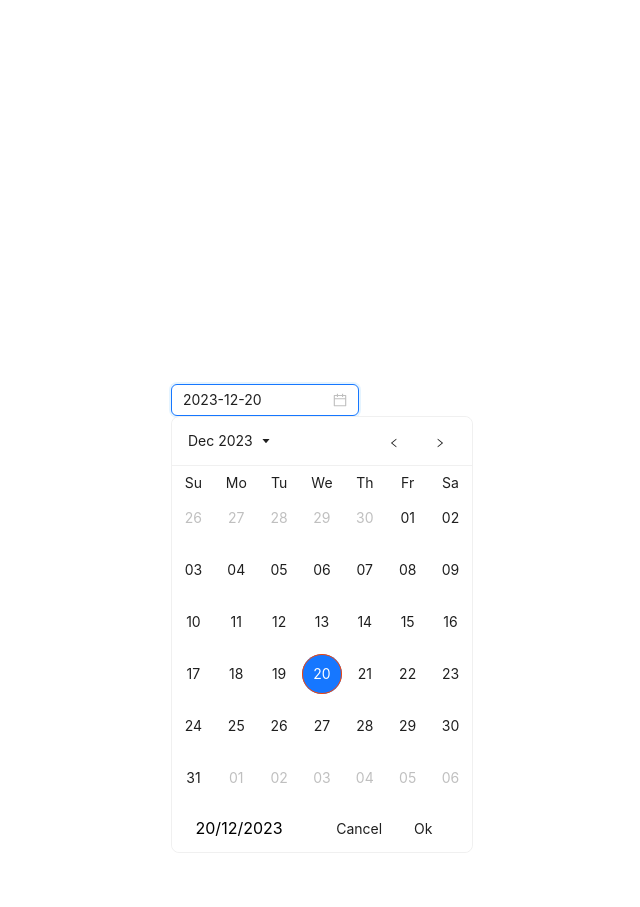
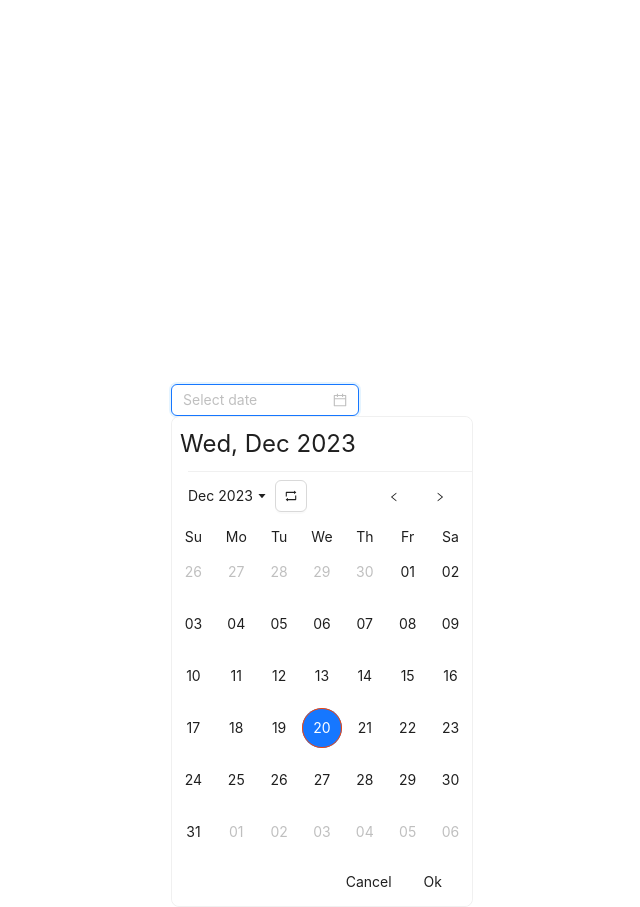
Before and after one commit to quanglong292/test-components, a React (Vite) app: page / in a window 1280 px wide. Both pictures are taken after a click on the element 640 px from the left and 400 px from the top of the page. Shown: the whole page, without its empty margins (375-1015 px from the left). Before the commit the page ends 853 px from the top, so only its background shows below. Built offline with nearby package versions, Linux system fonts and the light colour scheme.

Commit message:
CDatePicker: back current date, improve UI

```diff
--- a/src/components/CCalendar.css
+++ b/src/components/CCalendar.css
@@ -11,9 +11,9 @@
     right: 0;
     bottom: 8px;
     display: flex;
-    justify-content: space-evenly;
+    justify-content: end;
     width: 100%;
-    gap: 14px;
+    padding-right: 14px;
     align-items: center;
 }
 
@@ -69,3 +69,17 @@
     background-color: rgba(0, 0, 0, 0.1);
     padding: 4px;
 } */
+
+.ccalendar .header .label {
+    font-size: 24px;
+    text-align: left;
+}
+
+.ccalendar .ant-picker-panel {
+    border-top: 0px !important;
+}
+
+.date-month-year {
+    display: flex;
+    gap: 4px
+}
--- a/src/components/CCalendar.tsx
+++ b/src/components/CCalendar.tsx
@@ -3,11 +3,12 @@ import dayjs from "dayjs";
 import "dayjs/locale/zh-cn";
 import { Dayjs } from "dayjs";
 import dayLocaleData from "dayjs/plugin/localeData";
-import { Button, Calendar, Select, theme } from "antd";
+import { Button, Calendar, Divider, Select, theme } from "antd";
 import "./CCalendar.css";
 import {
   CaretDownOutlined,
   LeftOutlined,
+  RetweetOutlined,
   RightOutlined,
   RollbackOutlined,
 } from "@ant-design/icons";
@@ -145,7 +146,12 @@ const CCalendar = (props: CCalendarProps) => {
               moveType === "left" ? "subtract" : "add"
             ](1, dateType);
 
-            if (moveType === "back") return onTypeChange("month");
+            if (moveType === "back") {
+              if (type === "year") onTypeChange("month");
+              else onChange(dayjs());
+
+              return;
+            }
 
             if (type === "month") onChange(moveTo);
             else {
@@ -157,16 +163,18 @@ const CCalendar = (props: CCalendarProps) => {
           };
 
           return (
-            <div style={{ padding: 8 }}>
+            <div className="header" style={{ padding: 8 }}>
+              <div className="label">{value.format("ddd, MMM YYYY")}</div>
+              <Divider style={{ margin: 8 }} />
               <section className="header-wrapper">
+                <div className="date">
                   <div
                     onClick={(e) => {
                       e.stopPropagation();
                       if (type === "month") onTypeChange("year");
                     }}
-                  className="date"
+                    className="date-month-year"
                   >
-                  <div>
                     {type === "month" && <span>{value.format("MMM")} </span>}
                     {type === "month" ? (
                       <span>{year}</span>
@@ -181,15 +189,20 @@ const CCalendar = (props: CCalendarProps) => {
                         {options}
                       </Select>
                     )}
+                    {type === "month" && (
+                      <CaretDownOutlined style={{ fontSize: 10 }} />
+                    )}
                   </div>
-                  {type === "month" ? (
-                    <CaretDownOutlined style={{ fontSize: 10 }} />
-                  ) : (
                   <Button
                     onClick={() => handleMoveDate("back")}
-                      icon={<RollbackOutlined style={{ fontSize: 14 }} />}
+                    icon={
+                      type === "month" ? (
+                        <RetweetOutlined style={{ fontSize: 14 }} />
+                      ) : (
+                        <RollbackOutlined style={{ fontSize: 14 }} />
+                      )
+                    }
                   ></Button>
-                  )}
                 </div>
                 <div className="date-controller">
                   <Button
@@ -224,9 +237,9 @@ const CCalendar = (props: CCalendarProps) => {
         value={value || dayjs()}
       />
       <section className="footer">
-        <div className="picked-date">
+        {/* <div className="picked-date">
           {dayjs(currentDate).format("DD/MM/YYYY")}
-        </div>
+        </div> */}
         <div>
           <Button
             onClick={() => {
--- a/src/components/CDatePicker.tsx
+++ b/src/components/CDatePicker.tsx
@@ -5,8 +5,6 @@ import "./CDatePicker.css";
 import dayjs, { Dayjs } from "dayjs";
 
 const matchAny = (arr1: string[], arr2 = []) => {
-  console.log({ arr2 });
-
   return Boolean(
     arr1.findIndex((i: string) =>
       Boolean([...arr2].findIndex((j) => j === i) !== -1)
@@ -16,7 +14,7 @@ const matchAny = (arr1: string[], arr2 = []) => {
 
 const CDatePicker = memo(() => {
   const [showCalendar, setShowCalendar] = useState(false);
-  const [selectingDate, setSelectingDate] = useState<Dayjs | null>(dayjs());
+  const [selectingDate, setSelectingDate] = useState<Dayjs | null>(null);
 
   useEffect(() => {
     document.addEventListener("click", (event) => {
@@ -58,13 +56,11 @@ const CDatePicker = memo(() => {
           }}
           value={selectingDate}
           onChange={(e) => {
-            console.log({ e });
             if (!e) setSelectingDate(null);
           }}
         />
         <CCalendar
           onChange={(e) => {
-            console.log({ date: e.format("DD/MM/YYYY") });
             setSelectingDate(e);
           }}
           onOk={() => setShowCalendar(false)}
```
Lines whose indentation alone changed are shown as unchanged.
